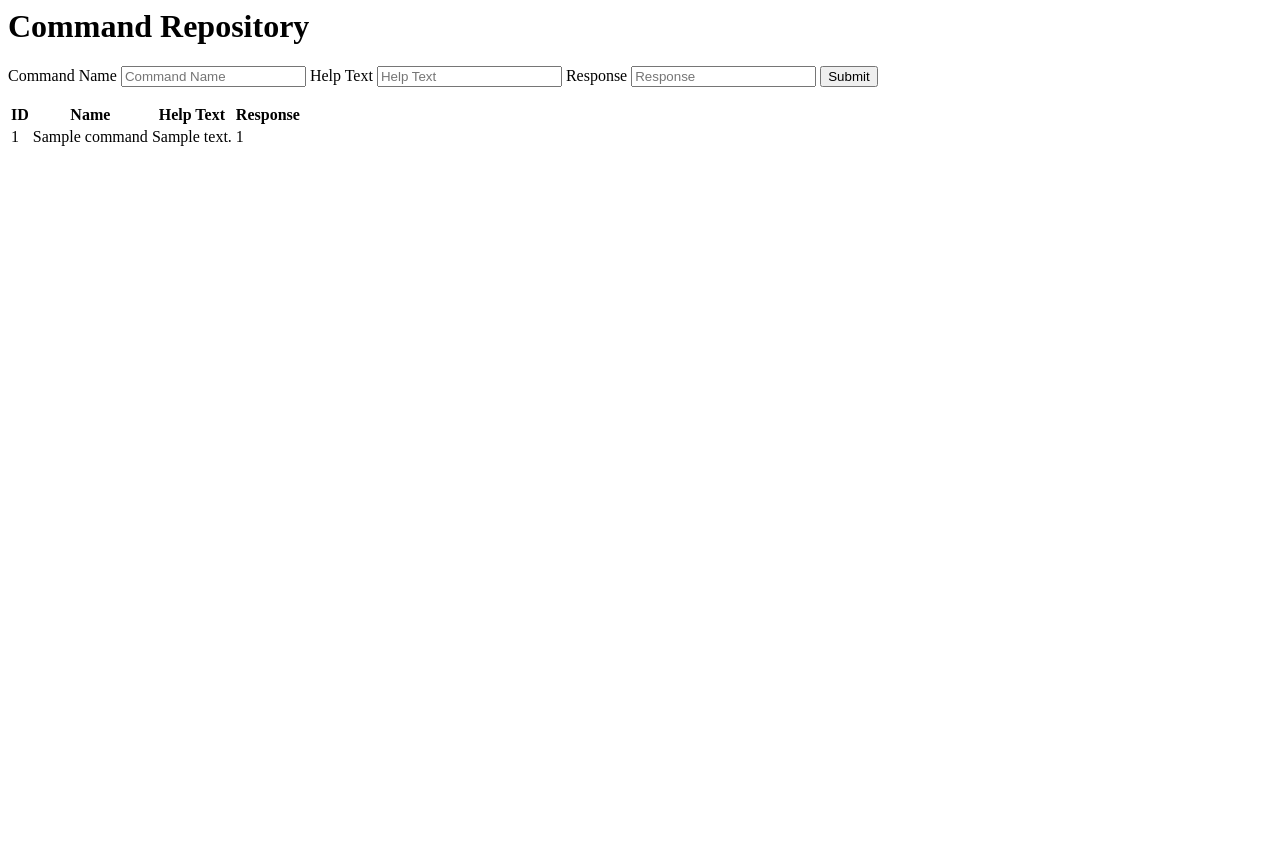
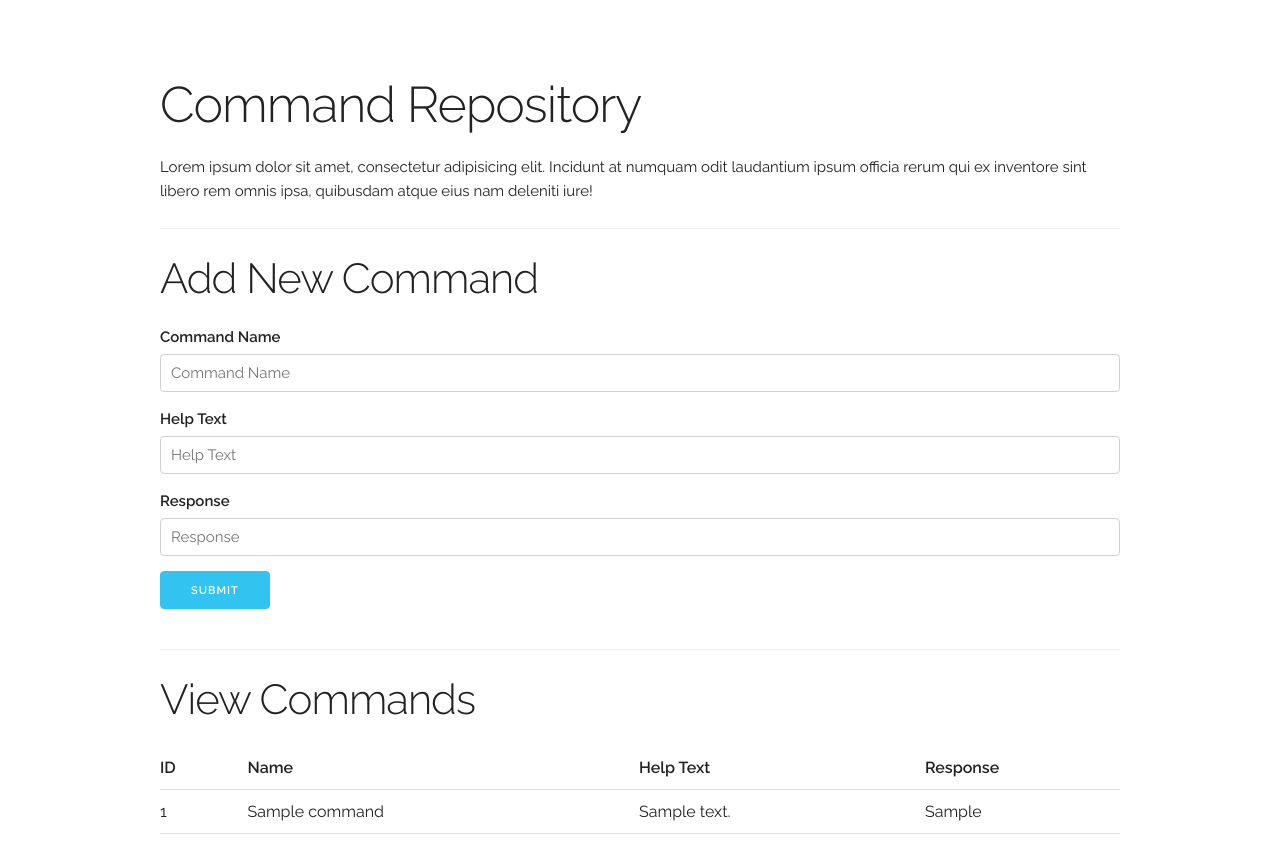
Before and after one commit to RelaySC/command-repository, a Flask app: page / in a window 1280 px wide. Before the commit the page ends 146 px from the top, so only its background shows below. Run offline with Flask 2, Linux system fonts and the light colour scheme; tables that the repository leaves empty hold one stand-in row (values such as "Sample post").

Commit message:
Template now looks reasonable.

```diff
--- /dev/null
+++ b/static/skeleton.css
@@ -0,0 +1,418 @@
+/*
+* Skeleton V2.0.4
+* Copyright 2014, Dave Gamache
+* www.getskeleton.com
+* Free to use under the MIT license.
+* http://www.opensource.org/licenses/mit-license.php
+* 12/29/2014
+*/
+
+
+/* Table of contents
+––––––––––––––––––––––––––––––––––––––––––––––––––
+- Grid
+- Base Styles
+- Typography
+- Links
+- Buttons
+- Forms
+- Lists
+- Code
+- Tables
+- Spacing
+- Utilities
+- Clearing
+- Media Queries
+*/
+
+
+/* Grid
+–––––––––––––––––––––––––––––––––––––––––––––––––– */
+.container {
+  position: relative;
+  width: 100%;
+  max-width: 960px;
+  margin: 0 auto;
+  padding: 0 20px;
+  box-sizing: border-box; }
+.column,
+.columns {
+  width: 100%;
+  float: left;
+  box-sizing: border-box; }
+
+/* For devices larger than 400px */
+@media (min-width: 400px) {
+  .container {
+    width: 85%;
+    padding: 0; }
+}
+
+/* For devices larger than 550px */
+@media (min-width: 550px) {
+  .container {
+    width: 80%; }
+  .column,
+  .columns {
+    margin-left: 4%; }
+  .column:first-child,
+  .columns:first-child {
+    margin-left: 0; }
+
+  .one.column,
+  .one.columns                    { width: 4.66666666667%; }
+  .two.columns                    { width: 13.3333333333%; }
+  .three.columns                  { width: 22%;            }
+  .four.columns                   { width: 30.6666666667%; }
+  .five.columns                   { width: 39.3333333333%; }
+  .six.columns                    { width: 48%;            }
+  .seven.columns                  { width: 56.6666666667%; }
+  .eight.columns                  { width: 65.3333333333%; }
+  .nine.columns                   { width: 74.0%;          }
+  .ten.columns                    { width: 82.6666666667%; }
+  .eleven.columns                 { width: 91.3333333333%; }
+  .twelve.columns                 { width: 100%; margin-left: 0; }
+
+  .one-third.column               { width: 30.6666666667%; }
+  .two-thirds.column              { width: 65.3333333333%; }
+
+  .one-half.column                { width: 48%; }
+
+  /* Offsets */
+  .offset-by-one.column,
+  .offset-by-one.columns          { margin-left: 8.66666666667%; }
+  .offset-by-two.column,
+  .offset-by-two.columns          { margin-left: 17.3333333333%; }
+  .offset-by-three.column,
+  .offset-by-three.columns        { margin-left: 26%;            }
+  .offset-by-four.column,
+  .offset-by-four.columns         { margin-left: 34.6666666667%; }
+  .offset-by-five.column,
+  .offset-by-five.columns         { margin-left: 43.3333333333%; }
+  .offset-by-six.column,
+  .offset-by-six.columns          { margin-left: 52%;            }
+  .offset-by-seven.column,
+  .offset-by-seven.columns        { margin-left: 60.6666666667%; }
+  .offset-by-eight.column,
+  .offset-by-eight.columns        { margin-left: 69.3333333333%; }
+  .offset-by-nine.column,
+  .offset-by-nine.columns         { margin-left: 78.0%;          }
+  .offset-by-ten.column,
+  .offset-by-ten.columns          { margin-left: 86.6666666667%; }
+  .offset-by-eleven.column,
+  .offset-by-eleven.columns       { margin-left: 95.3333333333%; }
+
+  .offset-by-one-third.column,
+  .offset-by-one-third.columns    { margin-left: 34.6666666667%; }
+  .offset-by-two-thirds.column,
+  .offset-by-two-thirds.columns   { margin-left: 69.3333333333%; }
+
+  .offset-by-one-half.column,
+  .offset-by-one-half.columns     { margin-left: 52%; }
+
+}
+
+
+/* Base Styles
+–––––––––––––––––––––––––––––––––––––––––––––––––– */
+/* NOTE
+html is set to 62.5% so that all the REM measurements throughout Skeleton
+are based on 10px sizing. So basically 1.5rem = 15px :) */
+html {
+  font-size: 62.5%; }
+body {
+  font-size: 1.5em; /* currently ems cause chrome bug misinterpreting rems on body element */
+  line-height: 1.6;
+  font-weight: 400;
+  font-family: "Raleway", "HelveticaNeue", "Helvetica Neue", Helvetica, Arial, sans-serif;
+  color: #222; }
+
+
+/* Typography
+–––––––––––––––––––––––––––––––––––––––––––––––––– */
+h1, h2, h3, h4, h5, h6 {
+  margin-top: 0;
+  margin-bottom: 2rem;
+  font-weight: 300; }
+h1 { font-size: 4.0rem; line-height: 1.2;  letter-spacing: -.1rem;}
+h2 { font-size: 3.6rem; line-height: 1.25; letter-spacing: -.1rem; }
+h3 { font-size: 3.0rem; line-height: 1.3;  letter-spacing: -.1rem; }
+h4 { font-size: 2.4rem; line-height: 1.35; letter-spacing: -.08rem; }
+h5 { font-size: 1.8rem; line-height: 1.5;  letter-spacing: -.05rem; }
+h6 { font-size: 1.5rem; line-height: 1.6;  letter-spacing: 0; }
+
+/* Larger than phablet */
+@media (min-width: 550px) {
+  h1 { font-size: 5.0rem; }
+  h2 { font-size: 4.2rem; }
+  h3 { font-size: 3.6rem; }
+  h4 { font-size: 3.0rem; }
+  h5 { font-size: 2.4rem; }
+  h6 { font-size: 1.5rem; }
+}
+
+p {
+  margin-top: 0; }
+
+
+/* Links
+–––––––––––––––––––––––––––––––––––––––––––––––––– */
+a {
+  color: #1EAEDB; }
+a:hover {
+  color: #0FA0CE; }
+
+
+/* Buttons
+–––––––––––––––––––––––––––––––––––––––––––––––––– */
+.button,
+button,
+input[type="submit"],
+input[type="reset"],
+input[type="button"] {
+  display: inline-block;
+  height: 38px;
+  padding: 0 30px;
+  color: #555;
+  text-align: center;
+  font-size: 11px;
+  font-weight: 600;
+  line-height: 38px;
+  letter-spacing: .1rem;
+  text-transform: uppercase;
+  text-decoration: none;
+  white-space: nowrap;
+  background-color: transparent;
+  border-radius: 4px;
+  border: 1px solid #bbb;
+  cursor: pointer;
+  box-sizing: border-box; }
+.button:hover,
+button:hover,
+input[type="submit"]:hover,
+input[type="reset"]:hover,
+input[type="button"]:hover,
+.button:focus,
+button:focus,
+input[type="submit"]:focus,
+input[type="reset"]:focus,
+input[type="button"]:focus {
+  color: #333;
+  border-color: #888;
+  outline: 0; }
+.button.button-primary,
+button.button-primary,
+input[type="submit"].button-primary,
+input[type="reset"].button-primary,
+input[type="button"].button-primary {
+  color: #FFF;
+  background-color: #33C3F0;
+  border-color: #33C3F0; }
+.button.button-primary:hover,
+button.button-primary:hover,
+input[type="submit"].button-primary:hover,
+input[type="reset"].button-primary:hover,
+input[type="button"].button-primary:hover,
+.button.button-primary:focus,
+button.button-primary:focus,
+input[type="submit"].button-primary:focus,
+input[type="reset"].button-primary:focus,
+input[type="button"].button-primary:focus {
+  color: #FFF;
+  background-color: #1EAEDB;
+  border-color: #1EAEDB; }
+
+
+/* Forms
+–––––––––––––––––––––––––––––––––––––––––––––––––– */
+input[type="email"],
+input[type="number"],
+input[type="search"],
+input[type="text"],
+input[type="tel"],
+input[type="url"],
+input[type="password"],
+textarea,
+select {
+  height: 38px;
+  padding: 6px 10px; /* The 6px vertically centers text on FF, ignored by Webkit */
+  background-color: #fff;
+  border: 1px solid #D1D1D1;
+  border-radius: 4px;
+  box-shadow: none;
+  box-sizing: border-box; }
+/* Removes awkward default styles on some inputs for iOS */
+input[type="email"],
+input[type="number"],
+input[type="search"],
+input[type="text"],
+input[type="tel"],
+input[type="url"],
+input[type="password"],
+textarea {
+  -webkit-appearance: none;
+     -moz-appearance: none;
+          appearance: none; }
+textarea {
+  min-height: 65px;
+  padding-top: 6px;
+  padding-bottom: 6px; }
+input[type="email"]:focus,
+input[type="number"]:focus,
+input[type="search"]:focus,
+input[type="text"]:focus,
+input[type="tel"]:focus,
+input[type="url"]:focus,
+input[type="password"]:focus,
+textarea:focus,
+select:focus {
+  border: 1px solid #33C3F0;
+  outline: 0; }
+label,
+legend {
+  display: block;
+  margin-bottom: .5rem;
+  font-weight: 600; }
+fieldset {
+  padding: 0;
+  border-width: 0; }
+input[type="checkbox"],
+input[type="radio"] {
+  display: inline; }
+label > .label-body {
+  display: inline-block;
+  margin-left: .5rem;
+  font-weight: normal; }
+
+
+/* Lists
+–––––––––––––––––––––––––––––––––––––––––––––––––– */
+ul {
+  list-style: circle inside; }
+ol {
+  list-style: decimal inside; }
+ol, ul {
+  padding-left: 0;
+  margin-top: 0; }
+ul ul,
+ul ol,
+ol ol,
+ol ul {
+  margin: 1.5rem 0 1.5rem 3rem;
+  font-size: 90%; }
+li {
+  margin-bottom: 1rem; }
+
+
+/* Code
+–––––––––––––––––––––––––––––––––––––––––––––––––– */
+code {
+  padding: .2rem .5rem;
+  margin: 0 .2rem;
+  font-size: 90%;
+  white-space: nowrap;
+  background: #F1F1F1;
+  border: 1px solid #E1E1E1;
+  border-radius: 4px; }
+pre > code {
+  display: block;
+  padding: 1rem 1.5rem;
+  white-space: pre; }
+
+
+/* Tables
+–––––––––––––––––––––––––––––––––––––––––––––––––– */
+th,
+td {
+  padding: 12px 15px;
+  text-align: left;
+  border-bottom: 1px solid #E1E1E1; }
+th:first-child,
+td:first-child {
+  padding-left: 0; }
+th:last-child,
+td:last-child {
+  padding-right: 0; }
+
+
+/* Spacing
+–––––––––––––––––––––––––––––––––––––––––––––––––– */
+button,
+.button {
+  margin-bottom: 1rem; }
+input,
+textarea,
+select,
+fieldset {
+  margin-bottom: 1.5rem; }
+pre,
+blockquote,
+dl,
+figure,
+table,
+p,
+ul,
+ol,
+form {
+  margin-bottom: 2.5rem; }
+
+
+/* Utilities
+–––––––––––––––––––––––––––––––––––––––––––––––––– */
+.u-full-width {
+  width: 100%;
+  box-sizing: border-box; }
+.u-max-full-width {
+  max-width: 100%;
+  box-sizing: border-box; }
+.u-pull-right {
+  float: right; }
+.u-pull-left {
+  float: left; }
+
+
+/* Misc
+–––––––––––––––––––––––––––––––––––––––––––––––––– */
+hr {
+  margin-top: 3rem;
+  margin-bottom: 3.5rem;
+  border-width: 0;
+  border-top: 1px solid #E1E1E1; }
+
+
+/* Clearing
+–––––––––––––––––––––––––––––––––––––––––––––––––– */
+
+/* Self Clearing Goodness */
+.container:after,
+.row:after,
+.u-cf {
+  content: "";
+  display: table;
+  clear: both; }
+
+
+/* Media Queries
+–––––––––––––––––––––––––––––––––––––––––––––––––– */
+/*
+Note: The best way to structure the use of media queries is to create the queries
+near the relevant code. For example, if you wanted to change the styles for buttons
+on small devices, paste the mobile query code up in the buttons section and style it
+there.
+*/
+
+
+/* Larger than mobile */
+@media (min-width: 400px) {}
+
+/* Larger than phablet (also point when grid becomes active) */
+@media (min-width: 550px) {}
+
+/* Larger than tablet */
+@media (min-width: 750px) {}
+
+/* Larger than desktop */
+@media (min-width: 1000px) {}
+
+/* Larger than Desktop HD */
+@media (min-width: 1200px) {}
--- a/templates/index.html
+++ b/templates/index.html
@@ -4,20 +4,49 @@
         <meta http-equiv="x-ua-compatible" content="ie=edge">
         <title>Command Repository</title>
         <meta name="description" content="Add stupid and silly commands here!">
+        <meta name="author" content="NYXT">
         <meta name="viewport" content="width=device-width, initial-scale=1">
+
+        <link href="//fonts.googleapis.com/css?family=Raleway:400,300,600" rel="stylesheet" type="text/css">
+
+        <link rel="stylesheet" type="text/css" href="{{ url_for('static', filename='normalize.css') }}">
+        <link rel="stylesheet" type="text/css" href="{{ url_for('static', filename='skeleton.css') }}">
+        <style>
+            body {
+                margin-top: 5em;
+            }
+
+            .separator {
+                width: 100%;
+                height: 1px;
+                border-top: 1px solid #eee;
+                margin-bottom: 1.5em;
+            }
+        </style>
     </head>
     <body>
+        <div class="container">
+            <div class="row">
                 <h1>Command Repository</h1>
+                <p>Lorem ipsum dolor sit amet, consectetur adipisicing elit. Incidunt at numquam odit laudantium ipsum officia rerum qui ex inventore sint libero rem omnis ipsa, quibusdam atque eius nam deleniti iure!</p>
+            </div>
+            <div class="row">
+                <div class="separator"></div>
+                <h2>Add New Command</h2>
                 <form action="/" method="POST">
                     <label for="command_name">Command Name</label>
-            <input type="text" name="command_name" placeholder="Command Name" required></input>
+                    <input class="u-full-width" type="text" name="command_name" placeholder="Command Name" required></input>
                     <label for="help_text">Help Text</label>
-            <input type="text" name="help_text" placeholder="Help Text" required></input>
+                    <input class="u-full-width" type="text" name="help_text" placeholder="Help Text" required></input>
                     <label for="response">Response</label>
-            <input type="text" name="response" placeholder="Response" required></input>
-            <button>Submit</button>
+                    <input class="u-full-width" type="text" name="response" placeholder="Response" required></input>
+                    <input class="button-primary" type="submit" value="Submit"></input>
                 </form>
-        <table>
+            </div>
+            <div class="row">
+                <div class="separator"></div>
+                <h2>View Commands</h2>
+                <table class="u-full-width">
                     <thead>
                         <tr>
                             <th>ID</th>
@@ -32,10 +61,12 @@
                             <td>{{ command.id }}</td>
                             <td>{{ command.command_name }}</td>
                             <td>{{ command.help_text }}</td>
-                    <td>{{ command.id }}</td>
+                            <td>{{ command.response }}</td>
                         </tr>
                         {% endfor %}
                     </tbody>
                 </table>
+            </div>
+        </div>
     </body>
 </html>
```
Also changed, not shown: static/normalize.css (added). Lines whose indentation alone changed are shown as unchanged.
